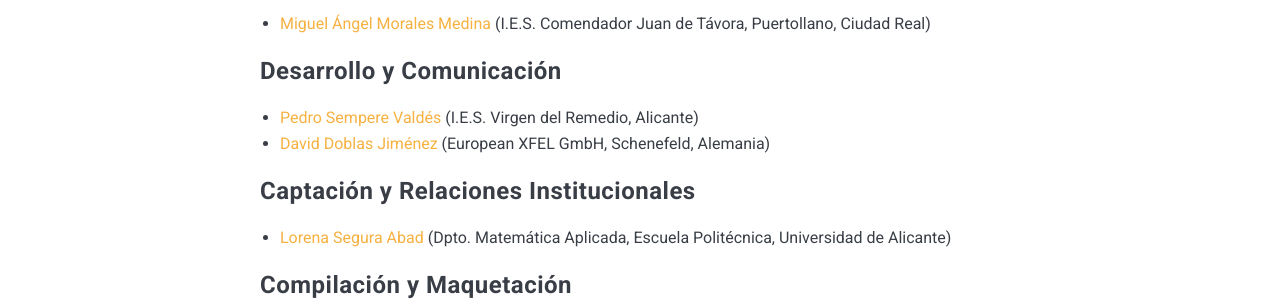
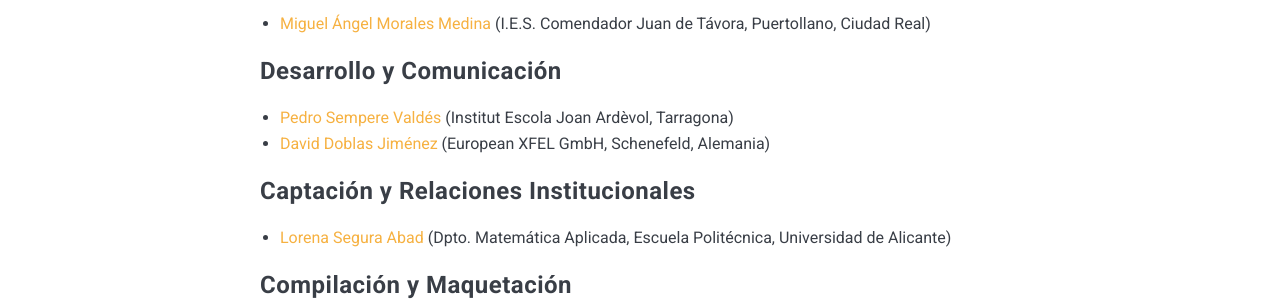
Before and after one commit to revistalva2/lva2.github.io, a Jekyll site: the page built from _pages/01-ficha_bibliografica.markdown, in a window 1280 px wide. Shown: the part 861-1162 px from the top of the page. Built offline with Jekyll 4.4.1, drawn with Linux system fonts in a browser that asks for light colours; nearby versions of some CDN libraries.

Commit message:
Update 01-ficha_bibliografica.markdown

```diff
--- a/_pages/01-ficha_bibliografica.markdown
+++ b/_pages/01-ficha_bibliografica.markdown
@@ -35,7 +35,7 @@ permalink: /ficha_bibliografica/
 
 ### Desarrollo y Comunicación
 
-- [Pedro Sempere Valdés](mailto:pedrosemperevaldes@gmail.com) (I.E.S. Virgen del Remedio, Alicante)
+- [Pedro Sempere Valdés](mailto:pedrosemperevaldes@gmail.com) (Institut Escola Joan Ardèvol, Tarragona)
 - [David Doblas Jiménez](mailto:david.doblas-jimenez@xfel.eu) (European XFEL GmbH, Schenefeld, Alemania)
 
 ### Captación y Relaciones Institucionales
```
